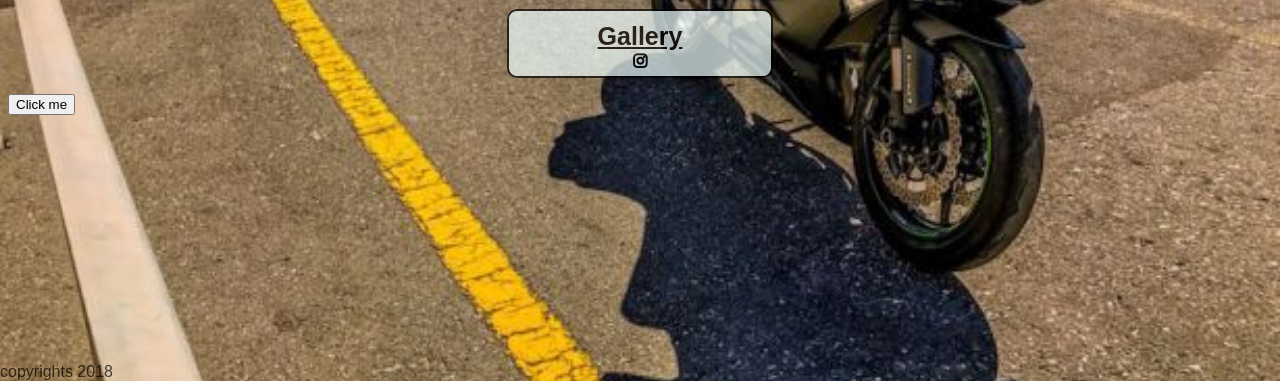
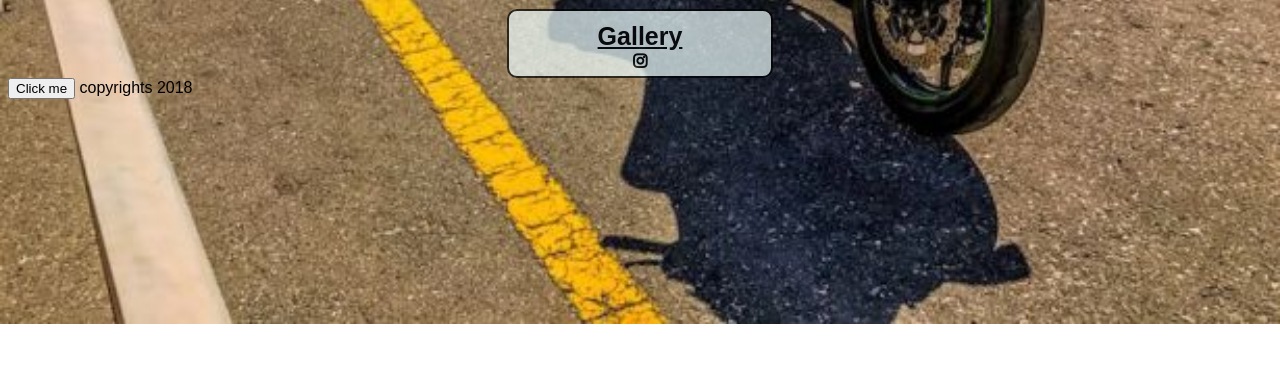
Before and after one commit to torres10luis/whprojects, a PHP site: page / in a window 1280 px wide. Shown: the part 419-800 px from the top of the page. Run offline with PHP 8.4, Linux system fonts and the light colour scheme; some libraries are stand-ins or nearby versions; some web fonts are replaced.

Commit message:
portfolio

```diff
--- a/portfolio/css/index.css
+++ b/portfolio/css/index.css
@@ -6,9 +6,13 @@ html {
   background-position: center;
   margin: 0;
   padding: 0;
-  height: 100vh;
-  width: 100vw;
+  height: auto;
+  width: auto;
   font-family: "Mina", sans-serif;
+}
+
+body {
+  height: auto;
 }
 
 header {
@@ -128,10 +132,6 @@ footer {
   margin: auto;
 }
 
-p {
-  top: 40px;
-}
-
 h1 {
   margin: 0;
   padding: 0;
--- a/portfolio/css/index.scss
+++ b/portfolio/css/index.scss
@@ -9,20 +9,22 @@ html {
   background-position: center;
   margin: 0;
   padding: 0;
-  height: 100vh;
-  width: 100vw;
+  height: auto;
+  width: auto;
   font-family: "Mina", sans-serif;
 }
-
+body{
+  height: auto;
+}
 header {
   text-align: center;
   display: flex;
   height: 200px;
 }
-body{
-  // height: 100vh;
-  // width: 100vw;
-}
+// body{
+//   height: 100vh;
+//   width: 100vw;
+// }
 .img1 {
   flex-direction: column;
   margin-left: 47%;
@@ -123,7 +125,7 @@ footer {
   margin:auto;
 }
 p {
-  top: 40px;
+
   // pointer-events: none;
 }
 h1{
--- a/portfolio/index.html
+++ b/portfolio/index.html
@@ -37,7 +37,7 @@
         <div class="project">
             <img src="https://encrypted-tbn0.gstatic.com/images?q=tbn:ANd9GcQ40833r944t965V8gOAvWAyl8peoQba1eTtBt8DAJ1HhYG4jCv" alt="">
             <div class="overlay">
-                <div class="text"><p>My skills vary from work which include the following; Irrigation, Almond/Cantalopue/Tomato Harvest, Solar Panel Q.C., Construction Labor.</p></div>
+                <p class="text">My skills vary from work which include the following; Irrigation, Almond/Cantalopue/Tomato Harvest, Solar Panel Q.C., Construction Labor.</p>
             </div>
         </div>
 
@@ -59,16 +59,9 @@
         <i class="fab fa-instagram"></i>
         <!-- <a href="gallery.html">for more pictures</a> -->
     </div>
+        <button type="button" id="btn2" onclick="bob()">Click me</button>
+        <label id="car">copyrights 2018</label>
 
-
-
-    <div>
-        <p><button type="button" id="btn2" onclick="bob()">Click me</button></p>
-    </div>
-
-    <footer>
-        <label id="car">copyrights 2018</label>
-    </footer>
 
    <script src="js/script.js"></script>
 </body>
```
Also changed, not shown: 1 other file.
